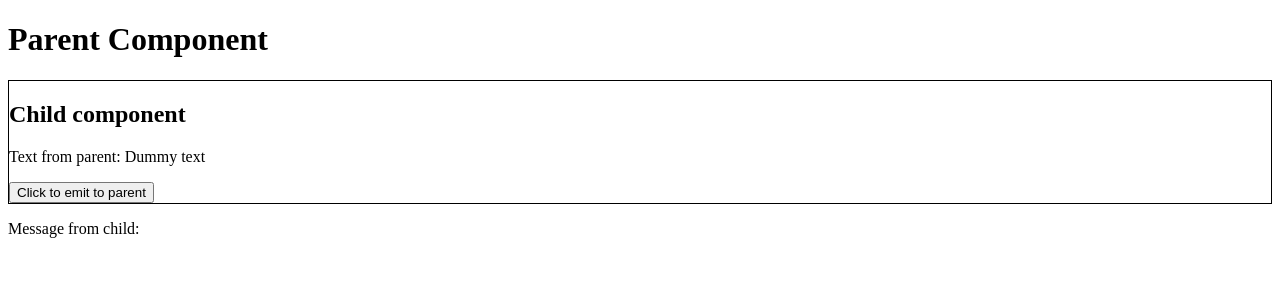
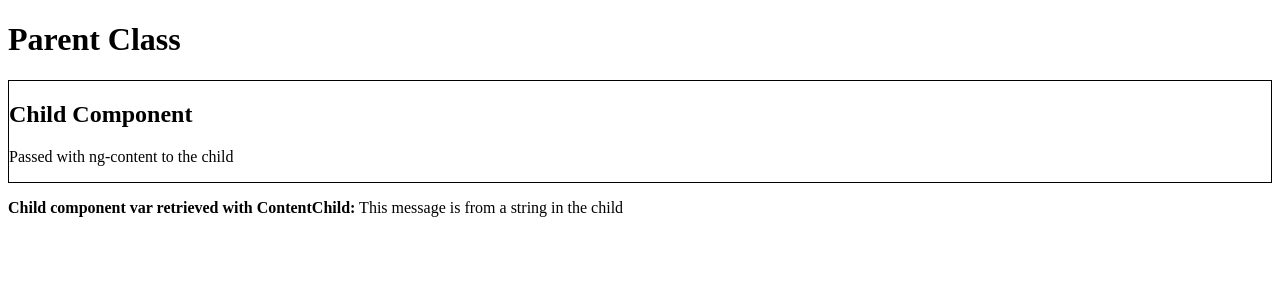
Before and after one commit to seanmisra/angular-coding-exercises, an Angular app: page / in a window 1280 px wide. Shown: the top 300 px of the page. Built offline with nearby package versions, Linux system fonts and the light colour scheme.

Commit message:
Exercise 5: demonstrate content projection with ng-content

```diff
--- a/src/app/app.component.html
+++ b/src/app/app.component.html
@@ -1,10 +1,8 @@
 <div class="parent-wrapper">
-  <h1>Parent Component</h1>
-  <test-child
-    [sampleText]="'Dummy text'"
-    (trigger)="handleTrigger($event)"
-  >
+  <h1>Parent Class</h1>
+  <test-child #testChild>
+    <p>Passed with ng-content to the child</p>
   </test-child>
 
-  <p>Message from child: {{ messageFromChild }}</p>
+  <p><strong>Child component var retrieved with ContentChild:</strong> {{ testChild?.childVar}}</p>
 </div>
--- a/src/app/app.component.ts
+++ b/src/app/app.component.ts
@@ -1,7 +1,6 @@
-import { Component } from '@angular/core';
+import { Component, ContentChild, ElementRef } from '@angular/core';
 import { TestData } from './test-data.service';
 import { OnInit } from '@angular/core';
-import { Subscription } from 'rxjs';
 
 @Component({
   selector: 'app-root',
@@ -10,7 +9,7 @@ import { Subscription } from 'rxjs';
 })
 export class AppComponent implements OnInit {
 
-  messageFromChild: string;
+  @ContentChild('testChild') testChild: ElementRef;
 
   constructor(private testData: TestData) {
   }
@@ -21,7 +20,4 @@ export class AppComponent implements OnInit {
   ngOnDestroy() {
   }
 
-  handleTrigger(message: string) {
-    this.messageFromChild = message;
-  }
 }
--- a/src/app/test-child/test-child.component.html
+++ b/src/app/test-child/test-child.component.html
@@ -1,5 +1,4 @@
 <div class="child-wrapper">
-    <h2>Child component</h2>
-    <p>Text from parent: {{ sampleText }}</p>
-    <button (click)="sendToParent()">Click to emit to parent</button>
+    <h2>Child Component</h2>
+    <ng-content></ng-content>
 </div>
--- a/src/app/test-child/test-child.component.ts
+++ b/src/app/test-child/test-child.component.ts
@@ -1,4 +1,4 @@
-import { Component, Input, OnInit, Output, EventEmitter } from '@angular/core';
+import { Component, OnInit } from '@angular/core';
 
 @Component({
   selector: 'test-child',
@@ -7,9 +7,7 @@ import { Component, Input, OnInit, Output, EventEmitter } from '@angular/core';
 })
 export class TestChildComponent implements OnInit {
 
-  @Input() sampleText: string;
-
-  @Output() trigger = new EventEmitter<string>();
+  childVar = 'This message is from a string in the child';
 
   constructor() { }
 
@@ -17,8 +15,6 @@ export class TestChildComponent implements OnInit {
   }
 
   sendToParent() {
-    this.trigger.emit('Message from child');
   }
 
-
 }
```
Also changed, not shown: 1 other file (tests, documents, lock files or other folders).
